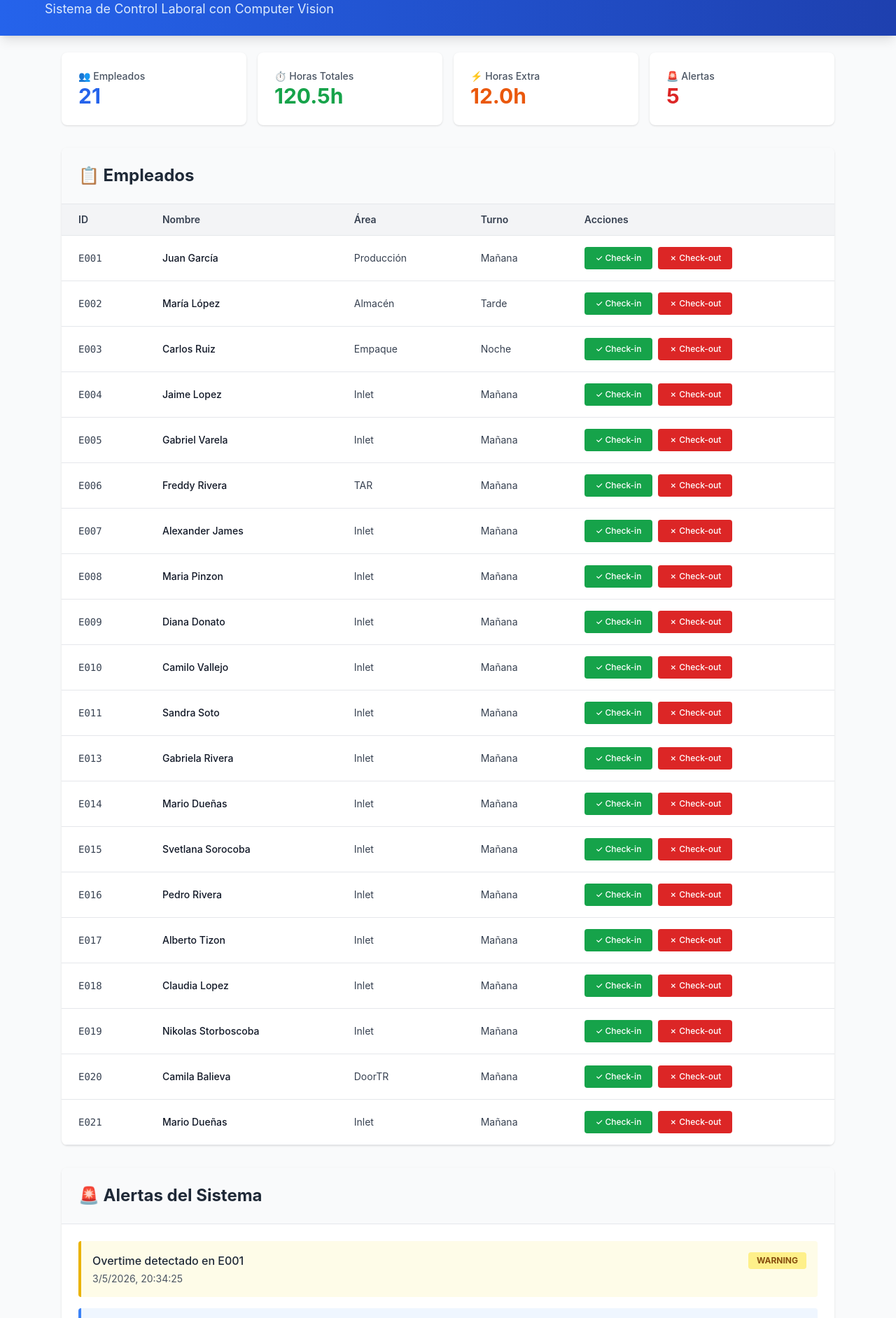
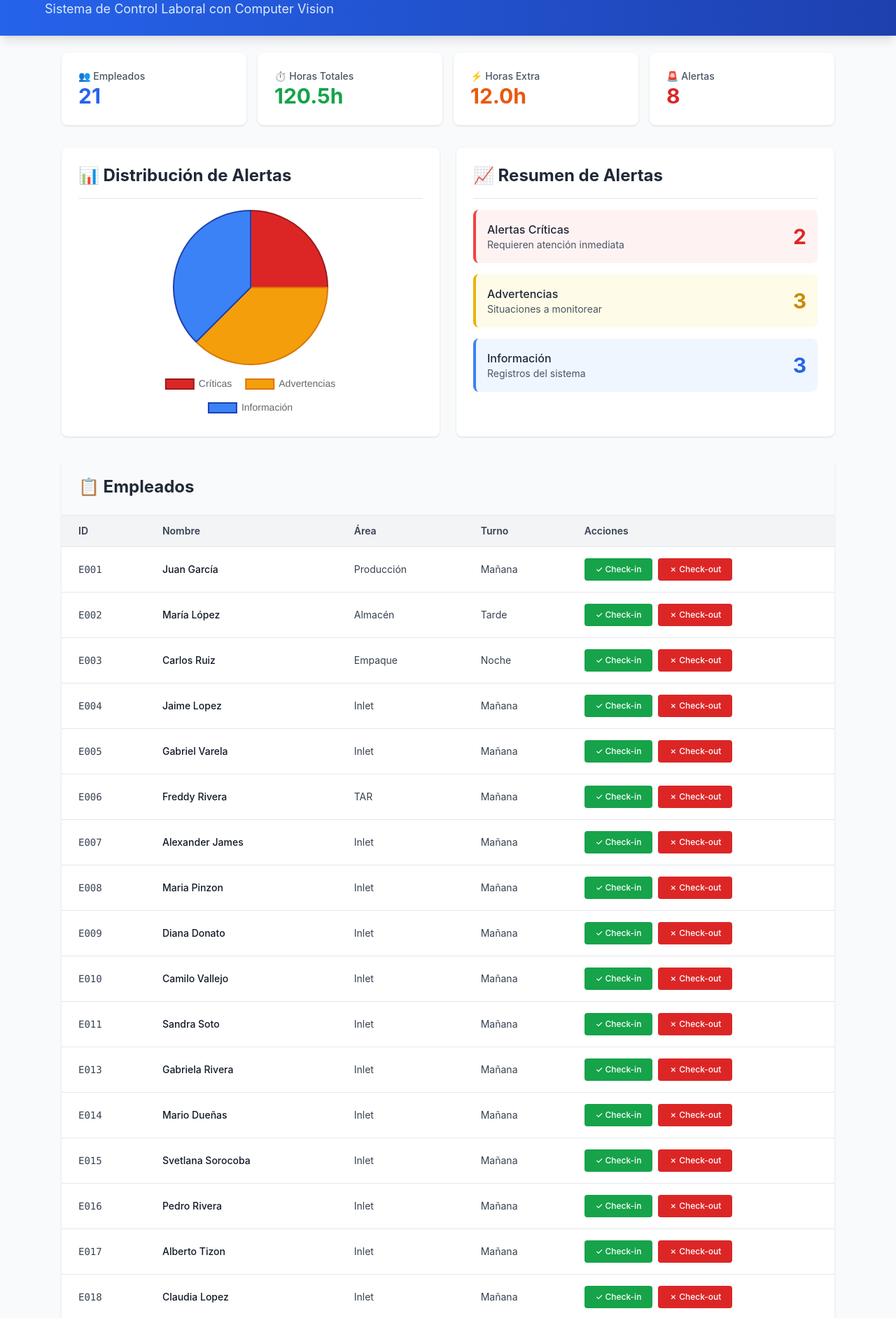
Before and after one commit to mikecrv2019-bit/Integrated-Computer-Vision-System-for-Shift-Management-and-Productivity, a Next.js app: page / in a window 1280 px wide. Shown: the part 65-1949 px from the top of the page at 70% size. Built offline with nearby package versions, Linux system fonts and the light colour scheme.

Commit message:
Feature: Add Pie Chart for alert distribution and expand alerts

```diff
--- a/pages/api/alerts.ts
+++ b/pages/api/alerts.ts
@@ -1,9 +1,20 @@
 import type { NextApiRequest, NextApiResponse } from 'next'
 
 export default function handler(req: NextApiRequest, res: NextApiResponse) {
+  // Desactivar caché
+  res.setHeader('Cache-Control', 'no-cache, no-store, must-revalidate')
+  res.setHeader('Pragma', 'no-cache')
+  res.setHeader('Expires', '0')
+
   const alerts = [
-    { id: 1, type: "WARNING", message: "Overtime detectado en E001", timestamp: new Date().toISOString() },
-    { id: 2, type: "INFO", message: "E002 completó su turno", timestamp: new Date().toISOString() },
+    { id: 1, type: "CRITICAL", message: "Overtime crítico detectado en E001", timestamp: new Date().toISOString() },
+    { id: 2, type: "WARNING", message: "E002 superó 2 horas de overtime", timestamp: new Date().toISOString() },
+    { id: 3, type: "INFO", message: "E003 completó su turno normalmente", timestamp: new Date().toISOString() },
+    { id: 4, type: "WARNING", message: "Absentismo detectado en E005", timestamp: new Date().toISOString() },
+    { id: 5, type: "CRITICAL", message: "Error en registro de check-out E007", timestamp: new Date().toISOString() },
+    { id: 6, type: "INFO", message: "E008 inició su turno a las 8:00 AM", timestamp: new Date().toISOString() },
+    { id: 7, type: "WARNING", message: "Retraso de 15 minutos - E010", timestamp: new Date().toISOString() },
+    { id: 8, type: "INFO", message: "Sistema sincronizado correctamente", timestamp: new Date().toISOString() },
   ]
   res.status(200).json(alerts)
 }
--- a/pages/index.tsx
+++ b/pages/index.tsx
@@ -1,5 +1,9 @@
 import React, { useEffect, useState } from 'react'
 import Head from 'next/head'
+import { Pie } from 'react-chartjs-2'
+import { Chart as ChartJS, ArcElement, Tooltip, Legend } from 'chart.js'
+
+ChartJS.register(ArcElement, Tooltip, Legend)
 
 interface Employee {
   id: string
@@ -66,6 +70,33 @@ export default function Home() {
     }
   }
 
+  // Calcular estadísticas de alertas
+  const alertStats = {
+    CRITICAL: alerts.filter(a => a.type === 'CRITICAL').length,
+    WARNING: alerts.filter(a => a.type === 'WARNING').length,
+    INFO: alerts.filter(a => a.type === 'INFO').length,
+  }
+
+  const pieChartData = {
+    labels: ['Críticas', 'Advertencias', 'Información'],
+    datasets: [
+      {
+        data: [alertStats.CRITICAL, alertStats.WARNING, alertStats.INFO],
+        backgroundColor: [
+          '#dc2626',
+          '#f59e0b',
+          '#3b82f6',
+        ],
+        borderColor: [
+          '#991b1b',
+          '#d97706',
+          '#1e40af',
+        ],
+        borderWidth: 2,
+      },
+    ],
+  }
+
   if (loading) return (
     <div className="flex items-center justify-center h-screen bg-gray-100">
       <div className="text-center">
@@ -107,7 +138,64 @@ export default function Home() {
             </div>
             <div className="bg-white rounded-lg shadow p-6 hover:shadow-lg transition">
               <h3 className="text-gray-600 text-sm font-medium">🚨 Alertas</h3>
-              <p className="text-3xl font-bold text-red-600">{stats.alerts}</p>
+              <p className="text-3xl font-bold text-red-600">{alerts.length}</p>
+            </div>
+          </div>
+
+          <div className="grid grid-cols-1 md:grid-cols-2 gap-6 mb-8">
+            <div className="bg-white rounded-lg shadow p-6">
+              <div className="border-b border-gray-200 pb-4 mb-4">
+                <h2 className="text-2xl font-bold text-gray-800">📊 Distribución de Alertas</h2>
+              </div>
+              <div className="flex justify-center">
+                <div style={{ width: '300px', height: '300px' }}>
+                  <Pie
+                    data={pieChartData}
+                    options={{
+                      responsive: true,
+                      maintainAspectRatio: false,
+                      plugins: {
+                        legend: {
+                          position: 'bottom',
+                          labels: {
+                            padding: 20,
+                            font: { size: 14 },
+                          },
+                        },
+                      },
+                    }}
+                  />
+                </div>
+              </div>
+            </div>
+
+            <div className="bg-white rounded-lg shadow p-6">
+              <div className="border-b border-gray-200 pb-4 mb-4">
+                <h2 className="text-2xl font-bold text-gray-800">📈 Resumen de Alertas</h2>
+              </div>
+              <div className="space-y-4">
+                <div className="flex items-center justify-between p-4 bg-red-50 rounded-lg border-l-4 border-red-500">
+                  <div>
+                    <p className="font-medium text-gray-800">Alertas Críticas</p>
+                    <p className="text-sm text-gray-600">Requieren atención inmediata</p>
+                  </div>
+                  <p className="text-3xl font-bold text-red-600">{alertStats.CRITICAL}</p>
+                </div>
+                <div className="flex items-center justify-between p-4 bg-yellow-50 rounded-lg border-l-4 border-yellow-500">
+                  <div>
+                    <p className="font-medium text-gray-800">Advertencias</p>
+                    <p className="text-sm text-gray-600">Situaciones a monitorear</p>
+                  </div>
+                  <p className="text-3xl font-bold text-yellow-600">{alertStats.WARNING}</p>
+                </div>
+                <div className="flex items-center justify-between p-4 bg-blue-50 rounded-lg border-l-4 border-blue-500">
+                  <div>
+                    <p className="font-medium text-gray-800">Información</p>
+                    <p className="text-sm text-gray-600">Registros del sistema</p>
+                  </div>
+                  <p className="text-3xl font-bold text-blue-600">{alertStats.INFO}</p>
+                </div>
+              </div>
             </div>
           </div>
 
```
